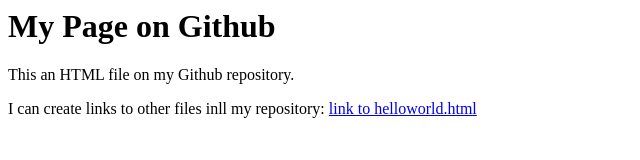
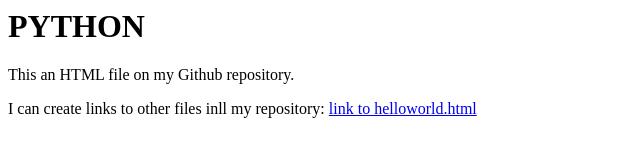
Before and after one commit to gpa2247/gpa2247-pvcc, a plain HTML site: page index.html in a window 1280 px wide. Shown: the whole page, without its empty margins (0-640 px from the left). Drawn offline with Linux system fonts and the light colour scheme.

Commit message:
Update index.html

```diff
--- a/index.html
+++ b/index.html
@@ -1,12 +1,12 @@
 <html>
   <head>
-    <title>THE ORIGIN OF PYTHON</title>
+    <title>THE RAMADHAN FAST</title>
     <style>
      <body (#281700;background-color: #F5F5DC; font-family: tahoma, verdana;>
       </style>
   </head>
   <body>
-    <h1>My Page on Github</h1>
+    <h1>PYTHON</h1>
     <p>This an HTML file on my Github repository.</p>
     <p>I can create links to other files inll my repository:  <a href = "hello world.html">link to helloworld.html</a></p>
   </body>
```
